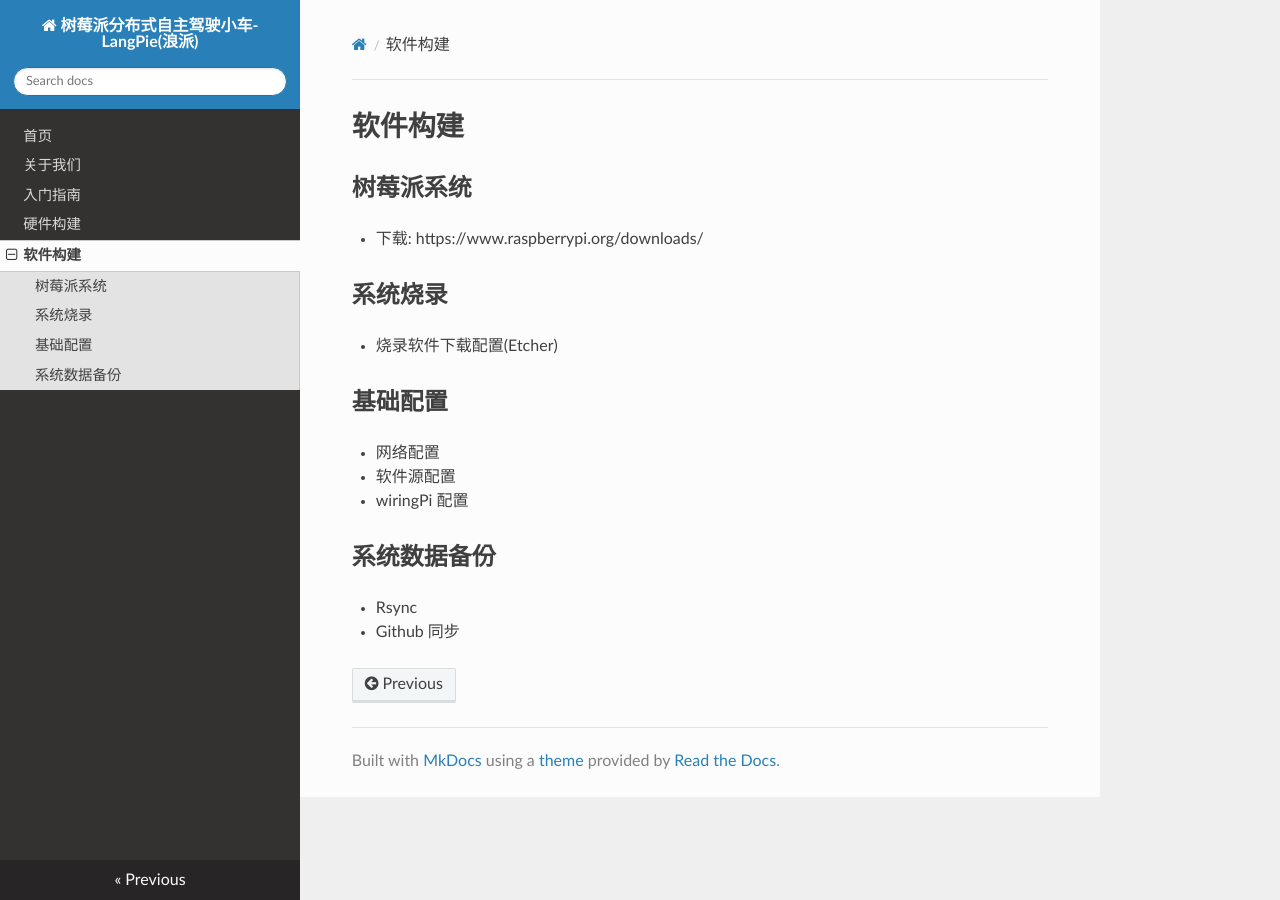
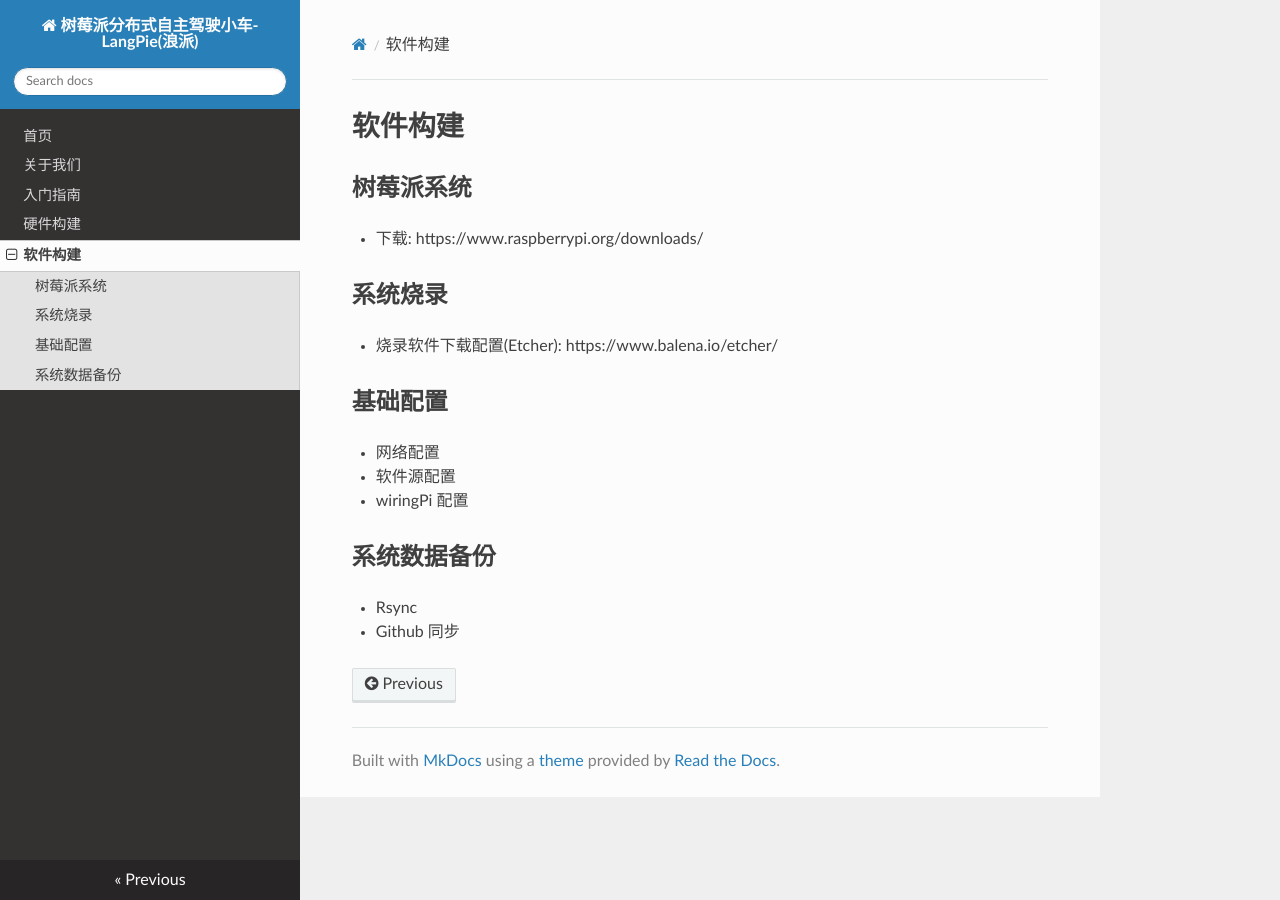
Before and after one commit to langpie/langpie.github.io, an MkDocs documentation site: the page built from docs/software.md, in a window 1280 px wide. Built offline with MkDocs 1.6.1, drawn with Linux system fonts in a browser that asks for light colours; nearby versions of some CDN libraries; some of the changed lines change nothing that is shown.

Commit message:
software.md add etcher download url

```diff
--- a/docs/software.md
+++ b/docs/software.md
@@ -2,7 +2,7 @@
 ## 树莓派系统
 * 下载:  https://www.raspberrypi.org/downloads/
 ## 系统烧录
-* 烧录软件下载配置(Etcher)
+* 烧录软件下载配置(Etcher): https://www.balena.io/etcher/
 ## 基础配置
 * 网络配置
 * 软件源配置
```
